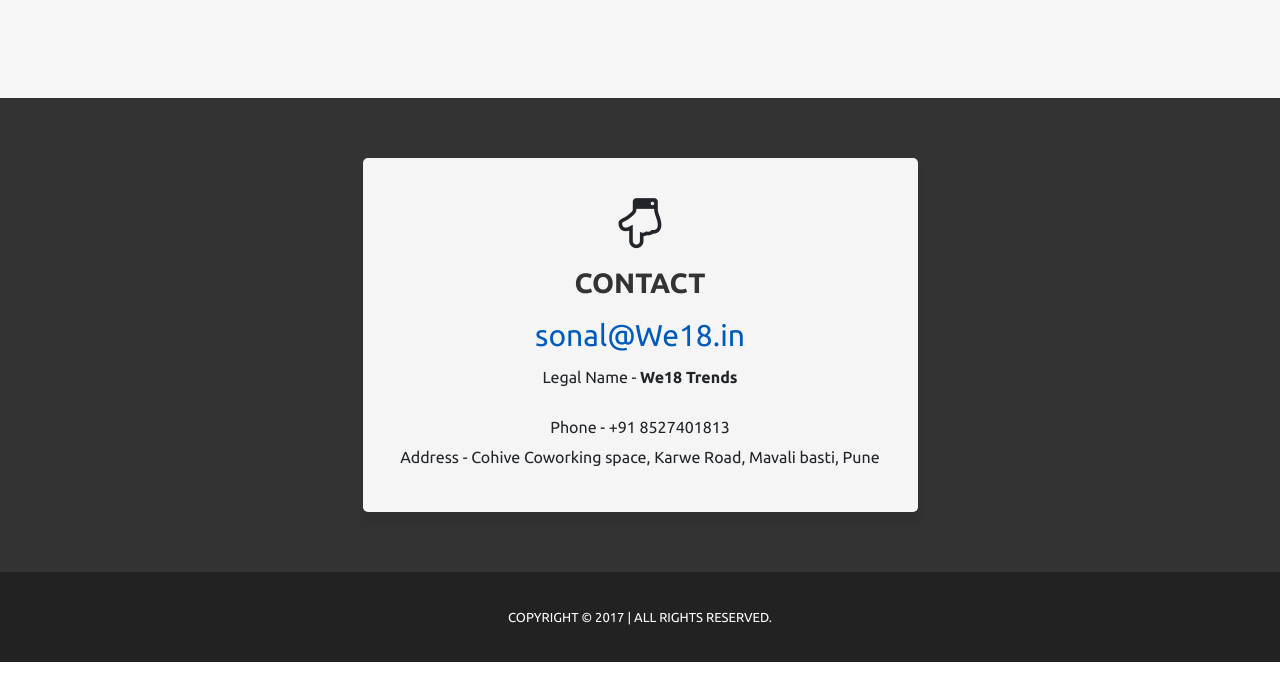
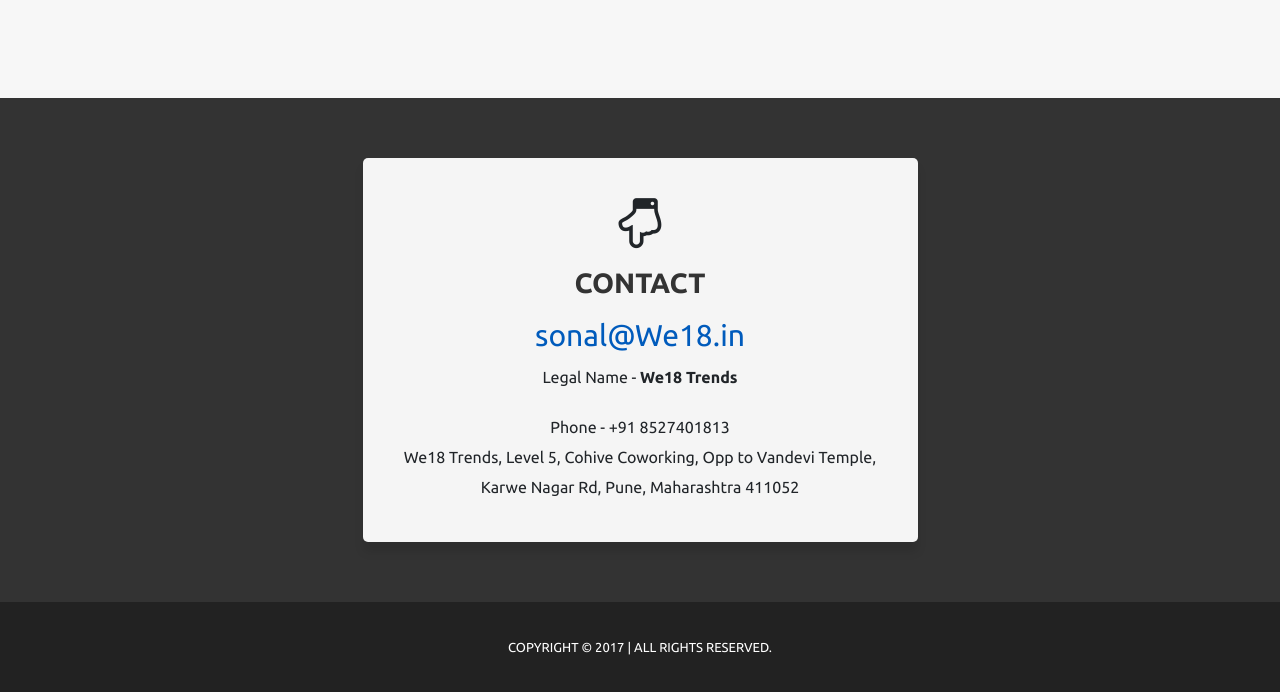
Before and after one commit to we18/we18.github.io, a plain HTML site: page index.html in a window 1280 px wide. Shown: the part 5259-5951 px from the top of the page. Before the commit the page ends 5921 px from the top, so only its background shows below. Drawn offline with Linux system fonts and the light colour scheme.

Commit message:
Update Address

```diff
--- a/index.html
+++ b/index.html
@@ -384,7 +384,7 @@
 							<p class="contact-address-content">Legal Name - <b>We18 Trends</b>
 							</p>
 							<p>Phone - +91 8527401813</p>
-							<p>Address - Cohive Coworking space, Karwe Road, Mavali basti, Pune</p>
+							<p>We18 Trends, Level 5, Cohive Coworking, Opp to Vandevi Temple, Karwe Nagar Rd, Pune, Maharashtra 411052</p>
 
 						</div>
 					</div><!-- END COL -->
```
